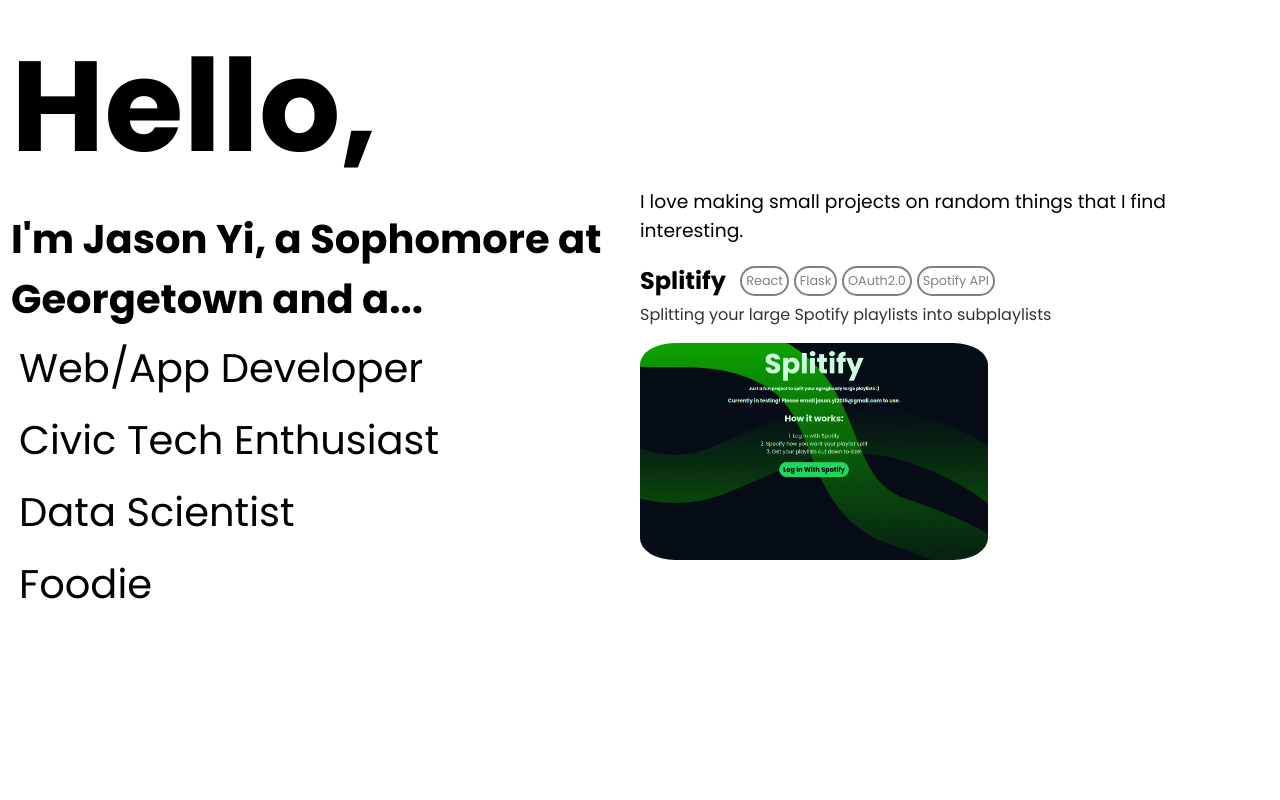
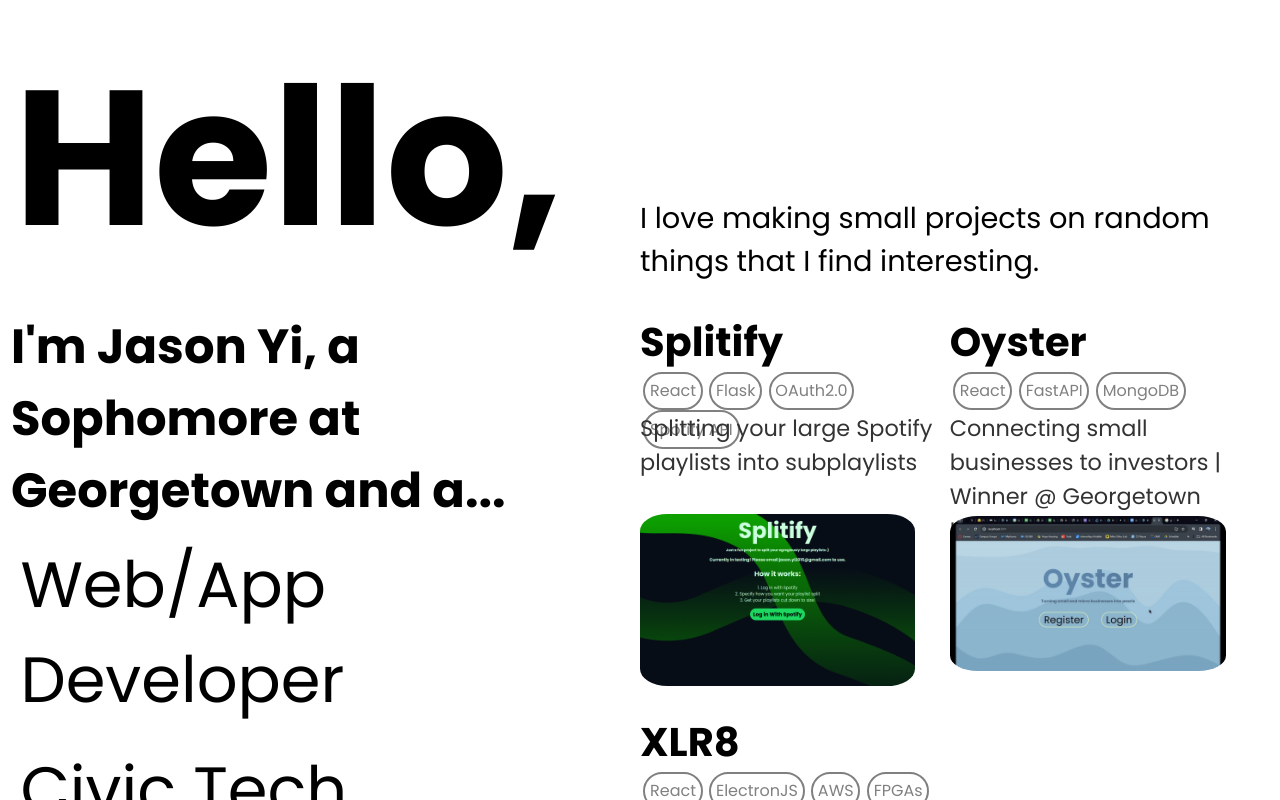
Before and after one commit to JasYi/personal-website, a Next.js app: page / in a window 1280 px wide. Both pictures are taken after a click on the button "Web/App Developer". Shown: the top 800 px of the page. Built offline with nearby package versions, Linux system fonts and the light colour scheme.

Commit message:
adding multiple projects

```diff
--- a/app/home.css
+++ b/app/home.css
@@ -21,15 +21,15 @@
 
 .main-title{
     /* font/text */
-    font-size: 128px;
+    font-size: 12em;
 
     /* size/location */
-    margin: 3px;
+    margin: 0.03em;
 }
 
 .sub-title{
     /* font/text */
-    font-size: 40px;
+    font-size: 3em;
 
     /* size/location */
     margin: 3px;
@@ -41,10 +41,10 @@
     float: left;
     display: inline-block;
     position: relative;
-    margin: 5px;
+    margin: 0.1em;
 
     /* font/text */
-    font-size: 40px;
+    font-size: 4em;
     text-align: left;
 
 
--- a/components/right_page.css
+++ b/components/right_page.css
@@ -31,16 +31,21 @@
 
 .description{
     font-weight: 400;
+    font-size: 1.8em;
 }
 
 .subtitle{
 
 }
 
+.project-container{
+    display: flex;
+    flex-wrap: wrap;
+}
+
 .project{
-    display: flex;
     align-items: center;
-
+    height: 23%;
     vertical-align: middle;
 }
 
@@ -48,41 +53,68 @@
     margin-right: 0.5em;
     margin-bottom: 0;
     margin-top: 0;
+    font-size: 2.5em;
+}
+
+.descriptions{
+    display: flex;
+    flex-wrap: wrap;
 }
 
 .description-tag{
+
     color: gray;
-    font-size: 0.8em;
+    font-size: 1em;
 
     height: fit-content;
 
     padding: 0.3em;
 
-    margin: 0.2em;
+    margin-left: 0.2em;
+    margin-right: 0.2em;
+    margin-top: 0em;
+    margin-bottom: 0em;
 
     border: 2px solid gray;
     border-radius: 10em;
 }
 
 .project-image{
-    max-width: 55%;
-    height: auto;
+    width: auto;
+    max-width: 100%;
+    height: 90%;
+
     object-fit: cover;
     border-radius: 10%;
 }
 
+.images{
+    height: 77%;
+    margin-top: auto;
+}
+
 .image-container{
-    width: 5em;
-    height: 5em;
+    width: 95%;
+    height: 70%;
+    display: flex;
+    flex-direction: column;
 }
 
 .project-description{
     margin-top: 0.2em;
     color: #333333;
+    height: 6em;
+    margin-bottom: 0.8em;
+}
+
+.individual-description{
+    margin-top: 0.2em;
+    height: 100%;
+    font-size: 1.4em;
 }
 
 .long-description{
-    font-size: 1.2em;
+    font-size: 2.3em;
     width: 80%;
 }
 
@@ -91,4 +123,12 @@
     .right-content{
         padding: 3px;
     }
+    .project-description{
+        height: 15em;
+    }
 }
+
+.right-container{
+    display: flex;
+
+}
--- /dev/null
+++ b/components/webapp/project.css
@@ -0,0 +1,4 @@
+.single-project{
+    width: 49%;
+    height: 50vh;
+}
--- /dev/null
+++ b/components/webapp/project.js
@@ -0,0 +1,34 @@
+import "./project.css";
+
+const Project = ({ data }) => {
+  console.log(data);
+
+  return (
+    <>
+      {data.map((project) => (
+        <div className="single-project">
+          <div className="project">
+            <h2 className="project-title">{project.name}</h2>
+            <div className="descriptions">
+              {project.tech.map((tech) => (
+                <p className="description-tag">{tech}</p>
+              ))}
+            </div>
+          </div>
+          <div className="image-container">
+            <div className="project-description">
+              <p className="individual-description">{project.description}</p>
+            </div>
+            <div className="images">
+              <a href={project.link} target="_blank">
+                <img src={project.img} className="project-image" />
+              </a>
+            </div>
+          </div>
+        </div>
+      ))}
+    </>
+  );
+};
+
+export default Project;
--- a/components/webapp/web_app_dev.js
+++ b/components/webapp/web_app_dev.js
@@ -1,26 +1,48 @@
 import "../right_page.css";
+import Project from "./project";
+import { React, useEffect, useState } from "react";
 
 export default function WebAppDevPage() {
+  const projects = [
+    {
+      name: "Splitify",
+      tech: ["React", "Flask", "OAuth2.0", "Spotify API"],
+      description: "Splitting your large Spotify playlists into subplaylists",
+      link: "https://splitify-jasyi.vercel.app/",
+      img: "/splitify.png",
+    },
+    {
+      name: "Oyster",
+      tech: ["React", "FastAPI", "MongoDB"],
+      description:
+        "Connecting small businesses to investors | Winner @ Georgetown Hackathon '24",
+      link: "https://devpost.com/software/project-yay-bpqg7y",
+      img: "/oystergif.gif",
+    },
+    {
+      name: "XLR8",
+      tech: ["React", "ElectronJS", "AWS", "FPGAs"],
+      description:
+        "Creating better developer tools for hardware engineers working with FPGAs | Stanford Hackathon '24",
+      link: "https://devpost.com/software/xlr8",
+      img: "/xlr8.jpg",
+    },
+  ];
   return (
     <>
-      <h3 className="description">
-        I love making small projects on random things that I find interesting.
-      </h3>
-      <div className="project">
-        <h2 className="project-title">Splitify</h2>
-        <p className="description-tag">React</p>
-        <p className="description-tag">Flask</p>
-        <p className="description-tag">OAuth2.0</p>
-        <p className="description-tag">Spotify API</p>
-      </div>
-      <div className="img-container">
-        <p className="project-description">
-          Splitting your large Spotify playlists into subplaylists
-        </p>
-        <a href="https://splitify-jasyi.vercel.app/" target="_blank">
-          <img src="/splitify.png" className="project-image" />
-        </a>
-      </div>
+      {projects == [] ? (
+        <h1>Loading...</h1>
+      ) : (
+        <>
+          <h3 className="description">
+            I love making small projects on random things that I find
+            interesting.
+          </h3>
+          <div className="project-container">
+            <Project data={projects} />
+          </div>
+        </>
+      )}
     </>
   );
 }
```
Also changed, not shown: public/oystergif.gif (added), public/xlr8.jpg (added).
